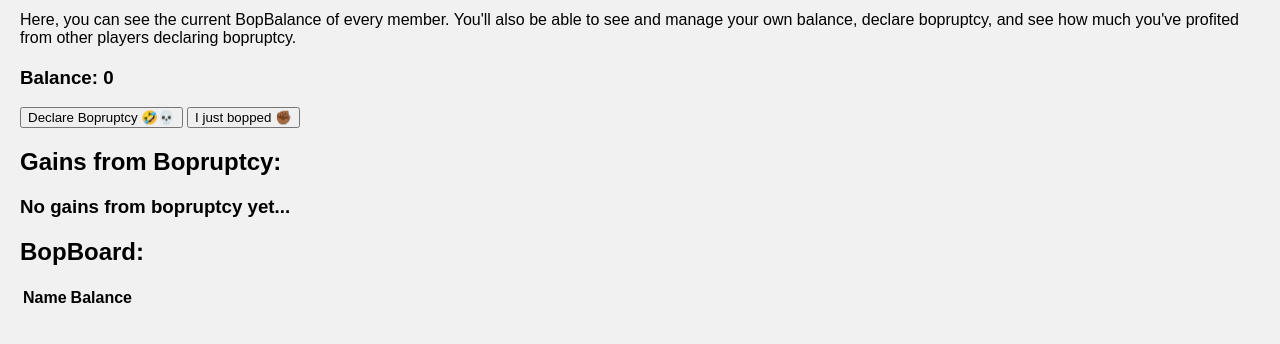
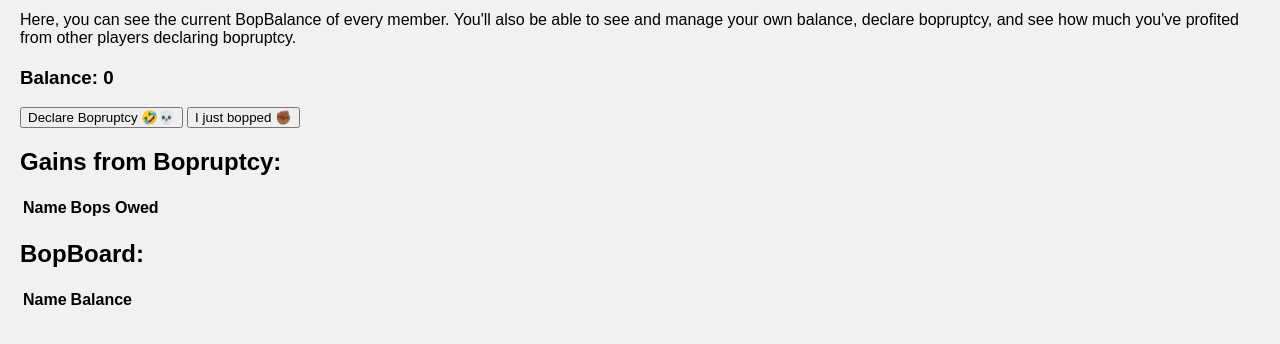
Before and after one commit to nishmistry/NakhBucks, a Flask app: page /bop-board in a window 1280 px wide. Shown: the part 203-547 px from the top of the page. Run offline with Flask 3, Linux system fonts and the light colour scheme; lists and menus that the app fills with data are empty; some libraries are stand-ins or nearby versions.

Commit message:
final features added

```diff
--- a/app.py
+++ b/app.py
@@ -1,6 +1,7 @@
 from flask import Flask, render_template, request, url_for, redirect
 from flask_socketio import SocketIO, emit
-import json
+import math
+from apscheduler.schedulers.background import BackgroundScheduler
 
 app = Flask(__name__)
 app.config['SECRET_KEY'] = 'hatwati'
@@ -32,6 +33,18 @@ user_balances = {'Alina': 0,
 
 live_bets = {}
 currId = 0
+
+bopruptcy_board = {}
+
+def apply_interest():
+    global user_balances
+    for i in user_balances:
+        user_balances[i] = user_balances[i] * 2
+    socketio.emit('force bop board reload')
+
+scheduler = BackgroundScheduler()
+scheduler.add_job(apply_interest, 'interval', seconds=20)
+scheduler.start()
 
 @socketio.on('send bet')
 def add_bet(json, methods=['GET', 'POST']):
@@ -71,6 +84,25 @@ def remove_bop(user):
         new_balance = 0
     else:
         user_balances[user] = new_balance
+
+@socketio.on('declare bopruptcy')
+def declare_bopruptcy(user):
+    global user_balances
+    global bopruptcy_board
+    this_balance = user_balances[user]
+    owed_balance = this_balance / (len(user_balances) - 1)
+    bopruptcy_board[user] = math.floor(owed_balance)
+    user_balances[user] = 0
+    socketio.emit('force bop board reload')
+
+@socketio.on('send my bopruptcy gains')
+def send_bopruptcy_gains(user):
+    global bopruptcy_board
+    my_gains = {}
+    for i in bopruptcy_board:
+        if (i != user):
+            my_gains[i] = bopruptcy_board[i]
+    emit('load my bopruptcy gains', my_gains)
 
 @socketio.on('user one won')
 def user_one_won(betId, methods=['GET', 'POST']):
--- a/templates/bop-board.html
+++ b/templates/bop-board.html
@@ -16,6 +16,7 @@
 
             socket.emit('please load bop balances');
             socket.emit('send my balance', user);
+            socket.emit('send my bopruptcy gains', user);
 
             $('#my_actions').on('click', 'button', function() {
                 var buttonId = $(this).attr('id');
@@ -29,9 +30,8 @@
         })
 
         socket.on('load bop balances', function(balanceList) {
-            console.log(balanceList[0])
             for (i = 0; i < Object.keys(balanceList).length; ++i) {
-                $('#balance_holder tr:last').after('<tr class='+i.toString()+'><td>'+Object.keys(balanceList)[i]+'</td><td>'+Object.values(balanceList)[i]+'</td></tr>')
+                $('#balance_holder tr:last').after('<tr class=row'+i.toString()+'><td>'+Object.keys(balanceList)[i]+'</td><td>'+Object.values(balanceList)[i]+'</td></tr>')
             }
         })
 
@@ -41,6 +41,13 @@
 
         socket.on('force bop board reload', function() {
             location.reload(true);
+        })
+
+        socket.on('load my bopruptcy gains', function(bopDict) {
+            console.log(bopDict)
+			for (i = 0; i < Object.keys(bopDict).length; ++i) {
+                $('#bopruptcy_gains_holder tr:last').after('<tr class=row'+i.toString()+'><td>'+Object.keys(bopDict)[i]+'</td><td>'+Object.values(bopDict)[i]+'</td></tr>')
+            }
         })
     </script>
 </head>
@@ -77,9 +84,12 @@
 
             <div id="my_bopruptcy_gains">
                 <h2>Gains from Bopruptcy:</h2>
-                <div class="message_holder" id="bopruptcy_gains_holder">
-                    <h3 >No gains from bopruptcy yet...</h3>
-                </div>
+                <table id="bopruptcy_gains_holder">
+                    <tr>
+                        <th>Name</th>
+                        <th>Bops Owed</th>
+                    </tr>
+			    </table>
             </div>
         </div>
 
```
